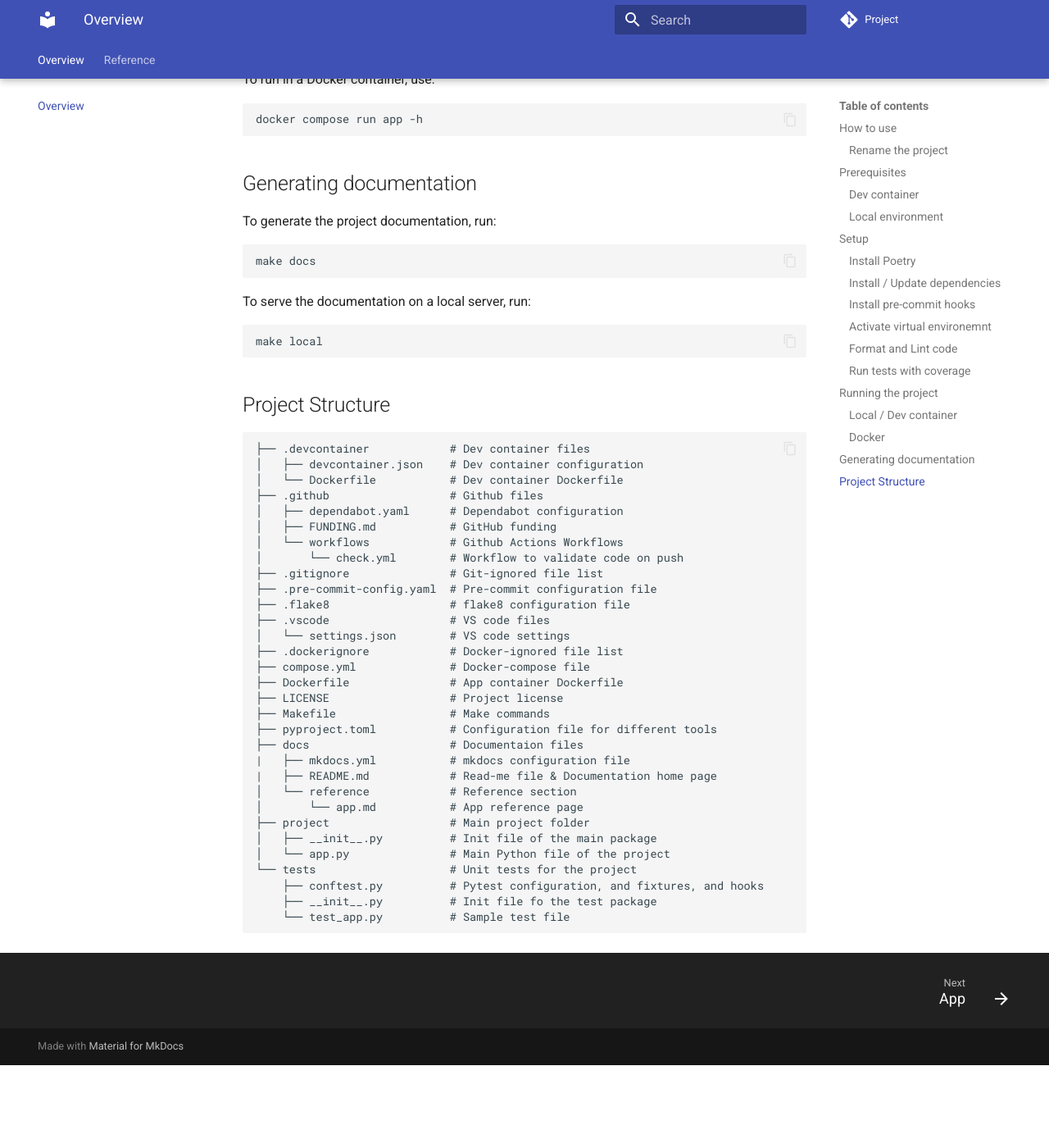
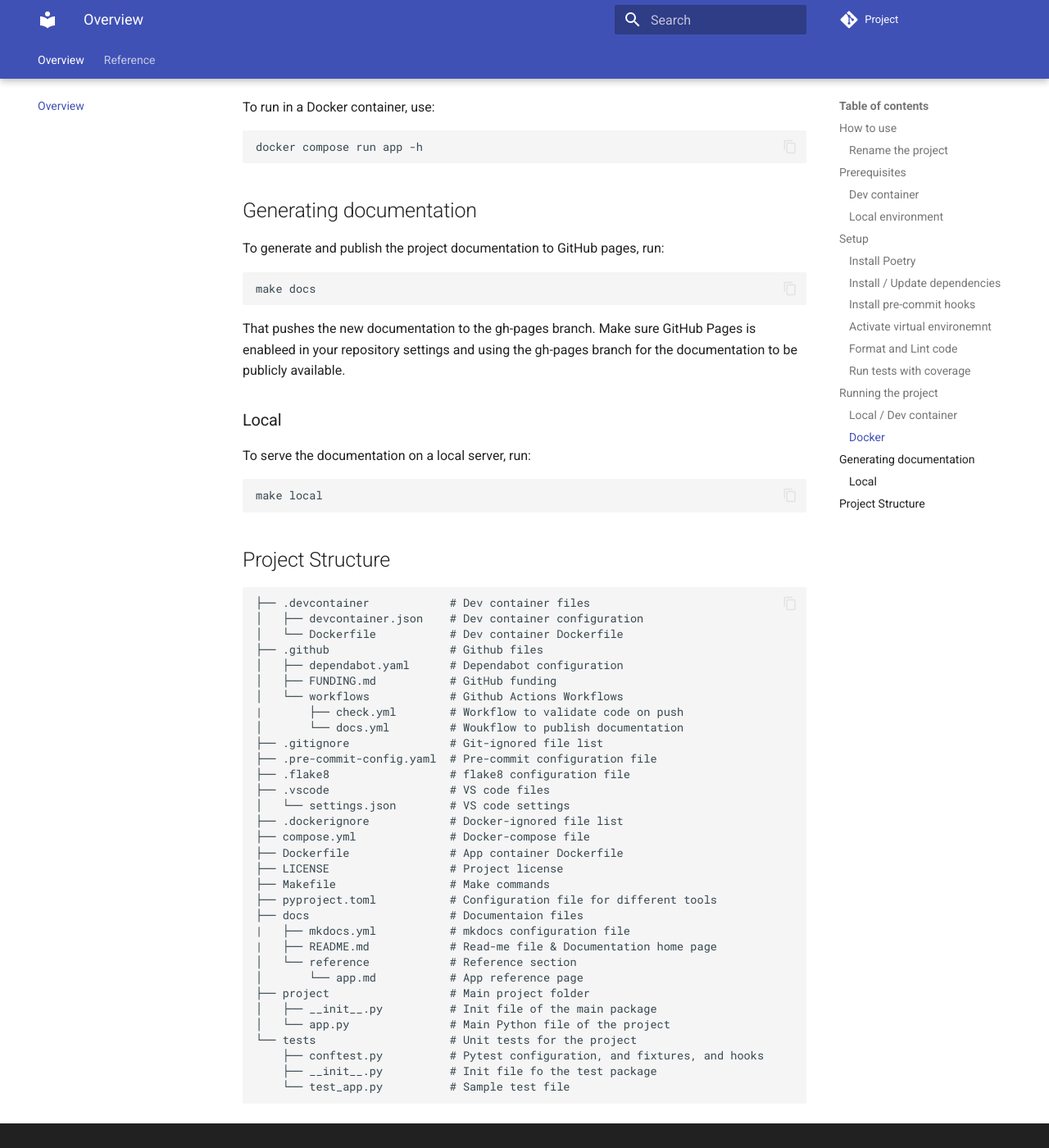
Before and after one commit to amrabed/python-project-template, an MkDocs documentation site: the page built from docs/README.md, in a window 1280 px wide and 1400 px high, scrolled down 3315 px. Shown: the whole window at 82% size. Built offline with MkDocs 1.6.1 and Material for MkDocs 9.7.7, drawn with Linux system fonts in a browser that asks for light colours; comment, search, counter and statistics services are not loaded; before the commit the page ends 4614 px from its top, so only the background shows below that; some of the changed text lies outside the part shown.

Commit message:
Auto-deploy documentation

````diff
--- a/docs/README.md
+++ b/docs/README.md
@@ -14,6 +14,7 @@ A Python project template that comes out of the box with configuration for:
 - Automated dependency update using [Dependabot](https://docs.github.com/en/code-security/dependabot)
 - Dockerized development environment using [Dev containers](https://code.visualstudio.com/docs/devcontainers/containers)
 - Automatic documentation from code using [mkdocs](https://www.mkdocs.org) and [mkdocstrings](https://mkdocstrings.github.io)
+- Documentation auto-deployment to [GiHub Pages](https://pages.github.com)
 - App container using [Docker](https://docker.com)
 
 ## How to use
@@ -112,10 +113,14 @@ docker compose run app -h
 ```
 
 ## Generating documentation
-To generate the project documentation, run:
+To generate and publish the project documentation to GitHub pages, run:
 ```bash
 make docs
 ```
+That pushes the new documentation to the gh-pages branch.
+Make sure GitHub Pages is enableed in your repository settings and using the gh-pages branch for the documentation to be publicly available.
+
+### Local
 To serve the documentation on a local server, run:
 ```bash
 make local
@@ -131,7 +136,8 @@ make local
 │   ├── dependabot.yaml      # Dependabot configuration
 │   ├── FUNDING.md           # GitHub funding
 │   └── workflows            # Github Actions Workflows
-│       └── check.yml        # Workflow to validate code on push
+|       ├── check.yml        # Workflow to validate code on push
+│       └── docs.yml         # Woukflow to publish documentation
 ├── .gitignore               # Git-ignored file list
 ├── .pre-commit-config.yaml  # Pre-commit configuration file
 ├── .flake8                  # flake8 configuration file
--- a/mkdocs.yml
+++ b/mkdocs.yml
@@ -22,7 +22,6 @@ theme:
   - search.suggest
   - toc.follow
 
-
 nav:
   - Overview: README.md
   - Reference:
````
Also changed, not shown: 2 other files.
